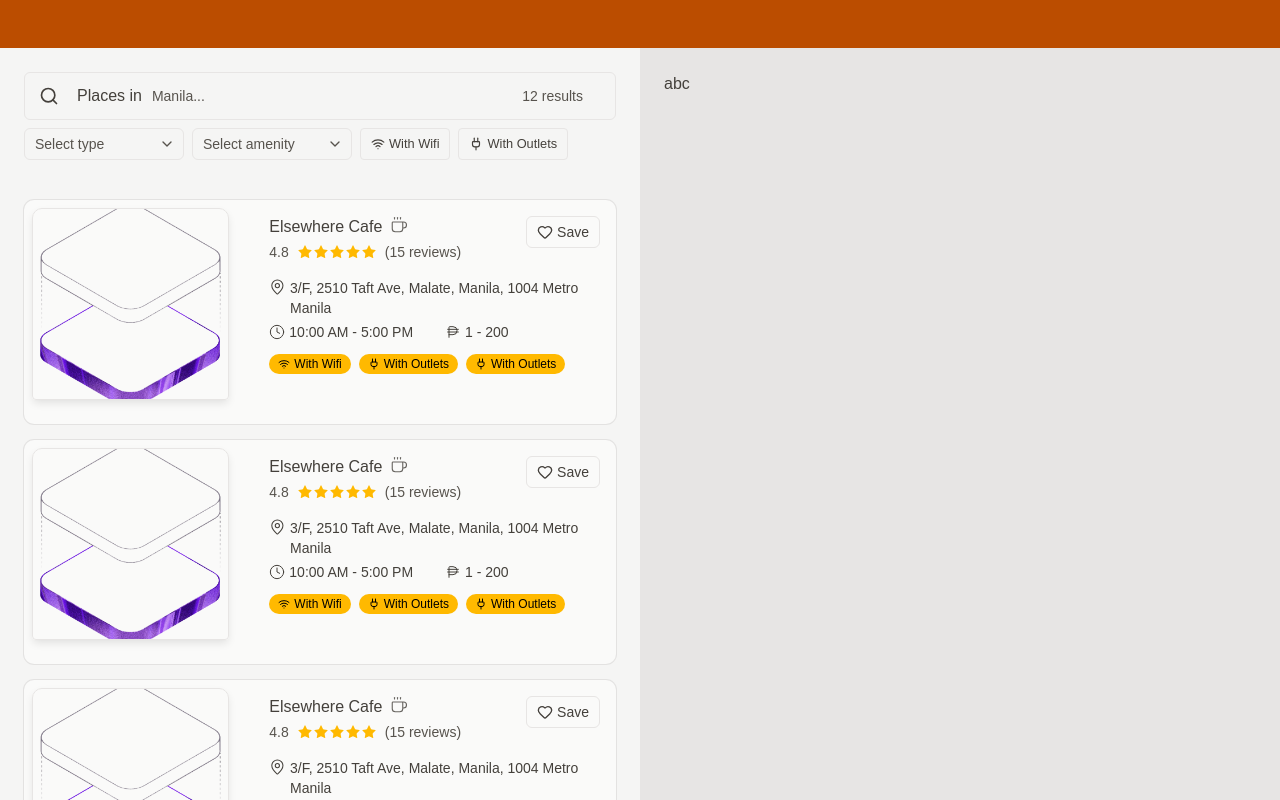
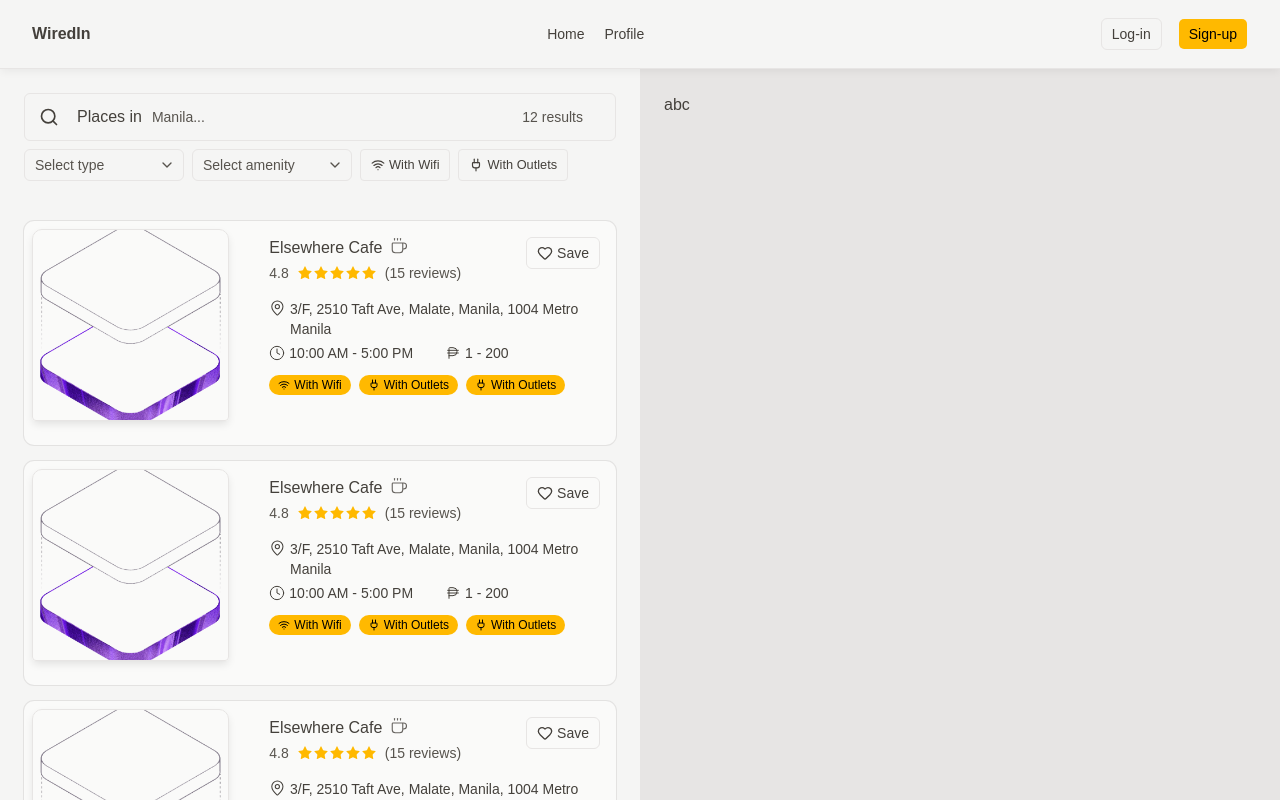
Before and after one commit to albarr15/wiredin, a React (Vite) app in the folder client/: page / in a window 1280 px wide. Shown: the top 800 px of the page. Built offline with nearby package versions, Linux system fonts and the light colour scheme; no server answers.

Commit message:
feat(client): Create NavigationBar component and update layouts

```diff
--- /dev/null
+++ b/client/src/components/NavigationBar.tsx
@@ -0,0 +1,76 @@
+import { Button } from "./ui/button";
+import { supabase } from "@/lib/supabase/client";
+import { useAuth } from "@/context/AuthContext";
+import { Link } from "react-router";
+import {
+  NavigationMenu,
+  NavigationMenuContent,
+  NavigationMenuItem,
+  NavigationMenuLink,
+  NavigationMenuList,
+  NavigationMenuTrigger,
+  navigationMenuTriggerStyle,
+} from "./ui/navigation-menu";
+
+export default function () {
+  const { user } = useAuth();
+
+  const signOut = async () => {
+    const { error } = await supabase.auth.signOut();
+
+    if (error) {
+      console.error("Error: Sign out failed, ", error);
+    }
+  };
+
+  return (
+    <div className="sticky top-0 z-100 bg-background w-full px-8 py-4 border-b shadow-xs flex justify-between items-center">
+      <Link to="/">
+        <span className="font-semibold">WiredIn</span>
+      </Link>
+      <NavigationMenu>
+        <NavigationMenuList>
+          <NavigationMenuItem>
+            <NavigationMenuLink
+              asChild
+              className={navigationMenuTriggerStyle()}
+            >
+              <Link to="/">Home</Link>
+            </NavigationMenuLink>
+          </NavigationMenuItem>
+          <NavigationMenuItem>
+            <NavigationMenuLink
+              asChild
+              className={navigationMenuTriggerStyle()}
+            >
+              <Link to="/profile">Profile</Link>
+            </NavigationMenuLink>
+          </NavigationMenuItem>
+        </NavigationMenuList>
+      </NavigationMenu>
+      <div>
+        {user && (
+          <Button
+            variant={"outline"}
+            className="mr-4"
+            onClick={() => signOut()}
+          >
+            Sign-out
+          </Button>
+        )}
+        {!user && (
+          <>
+            <Link to="/login">
+              <Button variant={"outline"} className="mr-4">
+                Log-in
+              </Button>
+            </Link>
+            <Link to="/sign-up">
+              <Button variant={"default"}>Sign-up</Button>
+            </Link>
+          </>
+        )}
+      </div>
+    </div>
+  );
+}
--- a/client/src/components/layouts/HomeLayout.tsx
+++ b/client/src/components/layouts/HomeLayout.tsx
@@ -1,25 +1,10 @@
 import { Outlet } from "react-router";
-import { Button } from "../ui/button";
-import { supabase } from "@/lib/supabase/client";
-import { useAuth } from "@/context/AuthContext";
+import NavigationBar from "../NavigationBar";
 
 export default function HomeLayout() {
-  const { user } = useAuth();
-
-  const signOut = async () => {
-    const { error } = await supabase.auth.signOut();
-
-    if (error) {
-      console.error("Error: Sign out failed, ", error);
-    }
-  };
-
   return (
     <>
-      {/* TODO: NAVBAR HERE */}
-      <div className="w-full px-8 py-6 bg-amber-700">
-        {user && <Button onClick={() => signOut()}>Sign out</Button>}
-      </div>
+      <NavigationBar />
       <div className="w-screen h-[calc(100vh-80px)]">
         <Outlet />
       </div>
--- a/client/src/components/layouts/MainLayout.tsx
+++ b/client/src/components/layouts/MainLayout.tsx
@@ -1,7 +1,7 @@
 import { Outlet } from "react-router";
-import { Button } from "../ui/button";
 import { supabase } from "@/lib/supabase/client";
 import { useAuth } from "@/context/AuthContext";
+import NavigationBar from "../NavigationBar";
 
 export default function MainLayout() {
   const { user } = useAuth();
@@ -16,10 +16,7 @@
 
   return (
     <>
-      {/* TODO: NAVBAR HERE */}
-      <div className="w-full px-8 py-6 bg-amber-700">
-        {user && <Button onClick={() => signOut()}>Sign out</Button>}
-      </div>
+      <NavigationBar />
       <div className="flex flex-col gap-8 px-8 py-8 lg:px-16">
         <Outlet />
       </div>
--- /dev/null
+++ b/client/src/components/ui/navigation-menu.tsx
@@ -0,0 +1,163 @@
+import * as React from "react"
+import { cva } from "class-variance-authority"
+import { cn } from "cn"
+import { NavigationMenu as NavigationMenuPrimitive } from "radix-ui"
+import { ChevronDownIcon } from "lucide-react"
+
+function NavigationMenu({
+  className,
+  children,
+  viewport = true,
+  ...props
+}: React.ComponentProps<typeof NavigationMenuPrimitive.Root> & {
+  viewport?: boolean
+}) {
+  return (
+    <NavigationMenuPrimitive.Root
+      data-slot="navigation-menu"
+      data-viewport={viewport}
+      className={cn(
+        "group/navigation-menu relative flex max-w-max flex-1 items-center justify-center",
+        className
+      )}
+      {...props}
+    >
+      {children}
+      {viewport && <NavigationMenuViewport />}
+    </NavigationMenuPrimitive.Root>
+  )
+}
+
+function NavigationMenuList({
+  className,
+  ...props
+}: React.ComponentProps<typeof NavigationMenuPrimitive.List>) {
+  return (
+    <NavigationMenuPrimitive.List
+      data-slot="navigation-menu-list"
+      className={cn(
+        "group flex flex-1 list-none items-center justify-center gap-0",
+        className
+      )}
+      {...props}
+    />
+  )
+}
+
+function NavigationMenuItem({
+  className,
+  ...props
+}: React.ComponentProps<typeof NavigationMenuPrimitive.Item>) {
+  return (
+    <NavigationMenuPrimitive.Item
+      data-slot="navigation-menu-item"
+      className={cn("relative", className)}
+      {...props}
+    />
+  )
+}
+
+const navigationMenuTriggerStyle = cva(
+  "group/navigation-menu-trigger inline-flex h-9 w-max items-center justify-center rounded-lg px-2.5 py-1.5 text-sm font-medium transition-all outline-none hover:bg-muted focus:bg-muted focus-visible:ring-3 focus-visible:ring-ring/50 focus-visible:outline-1 disabled:pointer-events-none disabled:opacity-50 data-popup-open:bg-muted/50 data-popup-open:hover:bg-muted data-open:bg-muted/50 data-open:hover:bg-muted data-open:focus:bg-muted"
+)
+
+function NavigationMenuTrigger({
+  className,
+  children,
+  ...props
+}: React.ComponentProps<typeof NavigationMenuPrimitive.Trigger>) {
+  return (
+    <NavigationMenuPrimitive.Trigger
+      data-slot="navigation-menu-trigger"
+      className={cn(navigationMenuTriggerStyle(), "group", className)}
+      {...props}
+    >
+      {children}{" "}
+      <ChevronDownIcon className="relative top-px ml-1 size-3 transition duration-300 group-data-popup-open/navigation-menu-trigger:rotate-180 group-data-open/navigation-menu-trigger:rotate-180" aria-hidden="true" />
+    </NavigationMenuPrimitive.Trigger>
+  )
+}
+
+function NavigationMenuContent({
+  className,
+  ...props
+}: React.ComponentProps<typeof NavigationMenuPrimitive.Content>) {
+  return (
+    <NavigationMenuPrimitive.Content
+      data-slot="navigation-menu-content"
+      className={cn(
+        "top-0 left-0 w-full p-1 ease-[cubic-bezier(0.22,1,0.36,1)] group-data-[viewport=false]/navigation-menu:top-full group-data-[viewport=false]/navigation-menu:mt-1.5 group-data-[viewport=false]/navigation-menu:overflow-hidden group-data-[viewport=false]/navigation-menu:rounded-lg group-data-[viewport=false]/navigation-menu:bg-popover group-data-[viewport=false]/navigation-menu:text-popover-foreground group-data-[viewport=false]/navigation-menu:shadow group-data-[viewport=false]/navigation-menu:ring-1 group-data-[viewport=false]/navigation-menu:ring-foreground/10 group-data-[viewport=false]/navigation-menu:duration-300 data-[motion=from-end]:slide-in-from-right-52 data-[motion=from-start]:slide-in-from-left-52 data-[motion=to-end]:slide-out-to-right-52 data-[motion=to-start]:slide-out-to-left-52 data-[motion^=from-]:animate-in data-[motion^=from-]:fade-in data-[motion^=to-]:animate-out data-[motion^=to-]:fade-out **:data-[slot=navigation-menu-link]:focus:ring-0 **:data-[slot=navigation-menu-link]:focus:outline-none md:absolute md:w-auto group-data-[viewport=false]/navigation-menu:data-open:animate-in group-data-[viewport=false]/navigation-menu:data-open:fade-in-0 group-data-[viewport=false]/navigation-menu:data-open:zoom-in-95 group-data-[viewport=false]/navigation-menu:data-closed:animate-out group-data-[viewport=false]/navigation-menu:data-closed:fade-out-0 group-data-[viewport=false]/navigation-menu:data-closed:zoom-out-95",
+        className
+      )}
+      {...props}
+    />
+  )
+}
+
+function NavigationMenuViewport({
+  className,
+  ...props
+}: React.ComponentProps<typeof NavigationMenuPrimitive.Viewport>) {
+  return (
+    <div
+      className={cn(
+        "absolute top-full left-0 isolate z-50 flex justify-center"
+      )}
+    >
+      <NavigationMenuPrimitive.Viewport
+        data-slot="navigation-menu-viewport"
+        className={cn(
+          "origin-top-center relative mt-1.5 h-(--radix-navigation-menu-viewport-height) w-full overflow-hidden rounded-lg bg-popover text-popover-foreground shadow ring-1 ring-foreground/10 duration-100 md:w-(--radix-navigation-menu-viewport-width) data-open:animate-in data-open:zoom-in-90 data-closed:animate-out data-closed:zoom-out-90",
+          className
+        )}
+        {...props}
+      />
+    </div>
+  )
+}
+
+function NavigationMenuLink({
+  className,
+  ...props
+}: React.ComponentProps<typeof NavigationMenuPrimitive.Link>) {
+  return (
+    <NavigationMenuPrimitive.Link
+      data-slot="navigation-menu-link"
+      className={cn(
+        "flex items-center gap-2 rounded-lg p-2 text-sm transition-all outline-none hover:bg-muted focus:bg-muted focus-visible:ring-3 focus-visible:ring-ring/50 focus-visible:outline-1 in-data-[slot=navigation-menu-content]:rounded-md data-active:bg-muted/50 data-active:hover:bg-muted data-active:focus:bg-muted [&_svg:not([class*='size-'])]:size-4",
+        className
+      )}
+      {...props}
+    />
+  )
+}
+
+function NavigationMenuIndicator({
+  className,
+  ...props
+}: React.ComponentProps<typeof NavigationMenuPrimitive.Indicator>) {
+  return (
+    <NavigationMenuPrimitive.Indicator
+      data-slot="navigation-menu-indicator"
+      className={cn(
+        "top-full z-1 flex h-1.5 items-end justify-center overflow-hidden data-[state=hidden]:animate-out data-[state=hidden]:fade-out data-[state=visible]:animate-in data-[state=visible]:fade-in",
+        className
+      )}
+      {...props}
+    >
+      <div className="relative top-[60%] h-2 w-2 rotate-45 rounded-tl-sm bg-border shadow-md" />
+    </NavigationMenuPrimitive.Indicator>
+  )
+}
+
+export {
+  NavigationMenu,
+  NavigationMenuList,
+  NavigationMenuItem,
+  NavigationMenuContent,
+  NavigationMenuTrigger,
+  NavigationMenuLink,
+  NavigationMenuIndicator,
+  NavigationMenuViewport,
+  navigationMenuTriggerStyle,
+}
```
